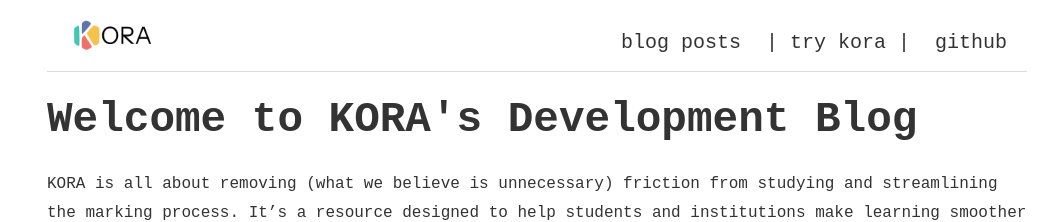
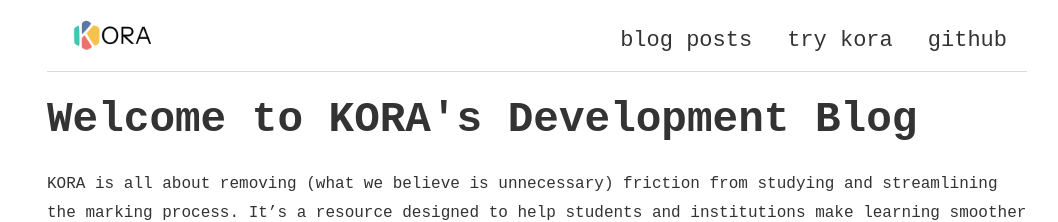
Before and after one commit to kora-edu/kora-edu.github.io, a Jekyll site: the page built from index.html, in a window 1280 px wide. Shown: the top 222 px of the page, without its empty margins (103-1161 px from the left). Built offline with Jekyll 4.4.1, drawn with Linux system fonts in a browser that asks for light colours; the list of posts is cut into pages by our own code.

Commit message:
template

```diff
--- a/_includes/link.html
+++ b/_includes/link.html
@@ -1,2 +1,2 @@
-<a href="https://trykora.ai" target="_blank" title="Visit ">| try kora |</a>
+<a href="https://trykora.ai" target="_blank" title="Visit "> try kora </a>
 <a href="https://github.com/kora-edu" target="_blank" title="Visit KORA's GitHub Repository">github</a>
--- a/_sass/layout.scss
+++ b/_sass/layout.scss
@@ -45,13 +45,13 @@
 #nav-links {
   display: flex; /* Arrange links horizontally */
   align-items: center; /* Align links vertically */
-  gap: 25px; /* Add consistent spacing between navigation links */
+  gap: 35px; /* Add consistent spacing between navigation links */
 
   a {
     text-decoration: none; /* Remove underline from links */
     color: $text-color; /* Default color for links */
-    font-size: 20px; /* Adjust font size */
-    font-weight: 250; /* Slightly bold for readability */
+    font-size: 22px; /* Adjust font size */
+    font-weight: 150; /* Slightly bold for readability */
 
     &:hover {
       color: lighten($text-color, 10%); /* Change color on hover */
```
